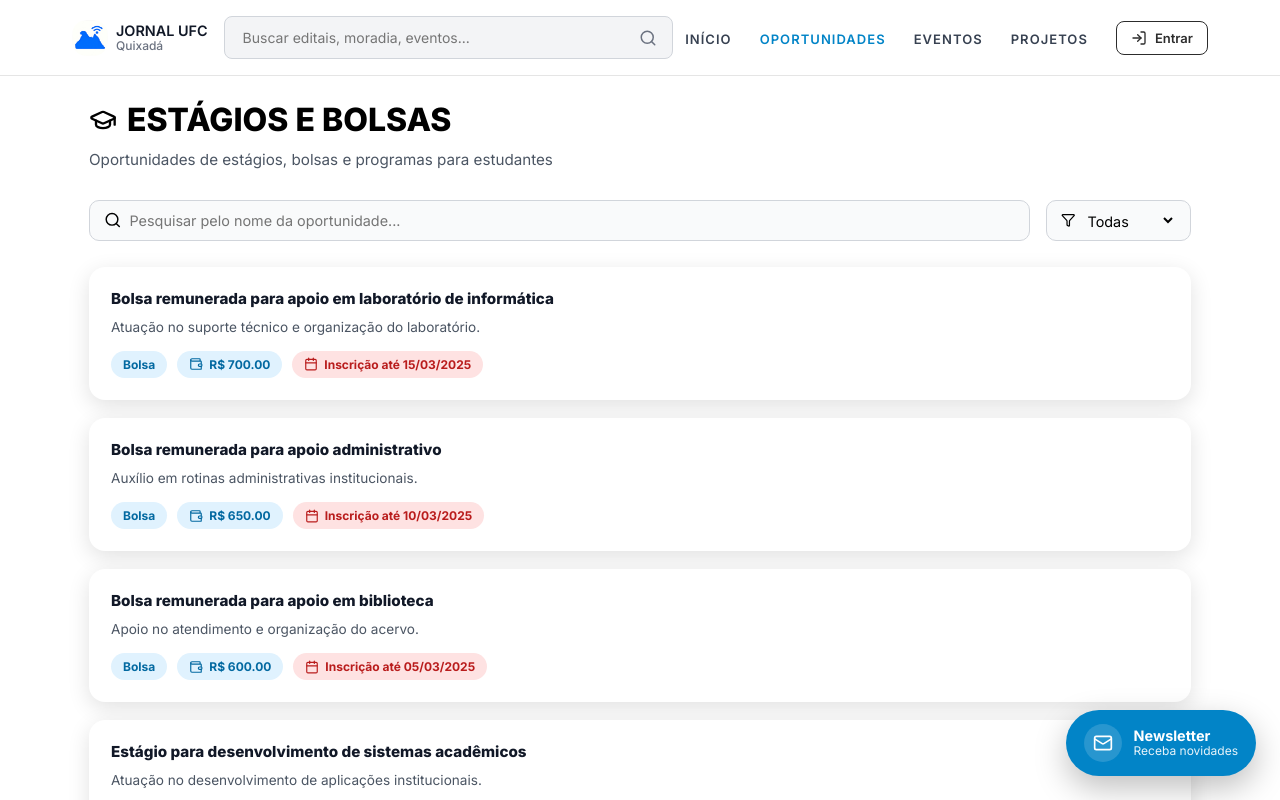
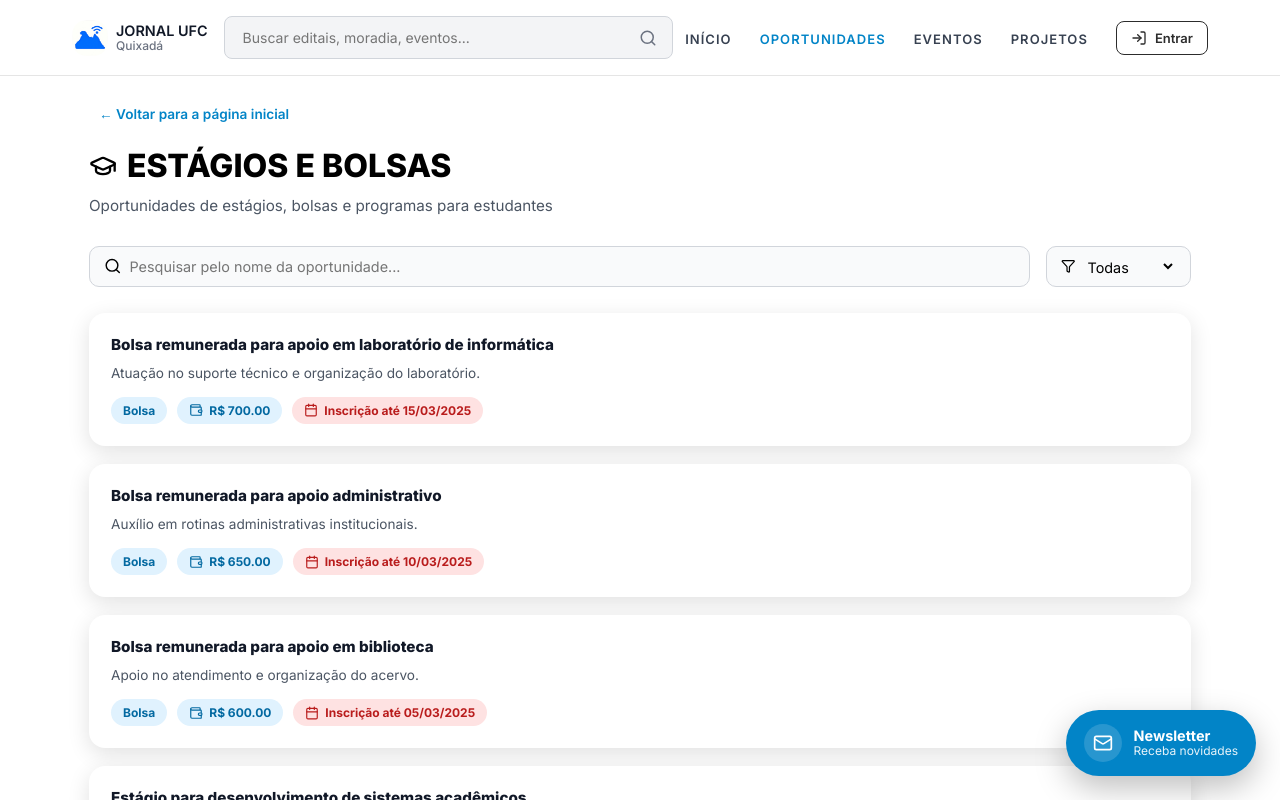
Before and after one commit to Naliat/TrabalhoGpJornal, a React (Vite) app in the folder frontend/: page /oportunidades in a window 1280 px wide. Shown: the top 800 px of the page. Built offline with nearby package versions, Linux system fonts and the light colour scheme; no server answers.

Commit message:
feat(frontend-oportunity): Adiciona botão de voltar para home na tela principal

```diff
--- a/frontend/src/pages/Opportunity/OpportunitiesList.module.css
+++ b/frontend/src/pages/Opportunity/OpportunitiesList.module.css
@@ -2,6 +2,30 @@
   max-width: 1150px;
   margin: 0 auto;
   padding: 24px;
+}
+
+.backHome {
+  margin-bottom: 18px;
+  font-size: 0.85rem;
+}
+
+.backHome a {
+  display: inline-flex;
+  align-items: center;
+  gap: 6px;
+  color: #0284C7;
+  font-weight: 600;
+  text-decoration: none;
+  padding: 6px 10px;
+  border-radius: 8px;
+  transition:
+    background-color 0.2s ease,
+    color 0.2s ease;
+}
+
+.backHome a:hover {
+  background-color: #e0f2fe;
+  color: #075985;
 }
 
 .title {
--- a/frontend/src/pages/Opportunity/Opportunity.tsx
+++ b/frontend/src/pages/Opportunity/Opportunity.tsx
@@ -8,6 +8,7 @@ import {
 
 import styles from "./OpportunitiesList.module.css";
 import OpportunityCard from "./components/OpportunityCard";
+import { Link } from "react-router-dom";
 
 const ITEMS_PER_PAGE = 10;
 
@@ -36,6 +37,10 @@ function OpportunitiesList() {
 
   return (
     <div className={styles.container}>
+      <p className={styles.backHome}>
+        <Link to="/">← Voltar para a página inicial</Link>
+      </p>
+
       <h1 className={styles.title}>
         <GraduationCap size={28} />
         Estágios e Bolsas
```
Also changed, not shown: frontend/src/assets/img-teste.jpg (deleted).
